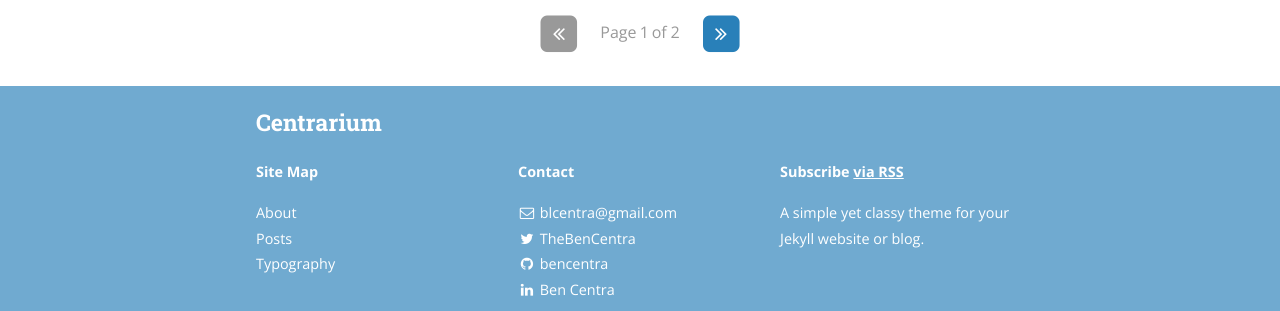
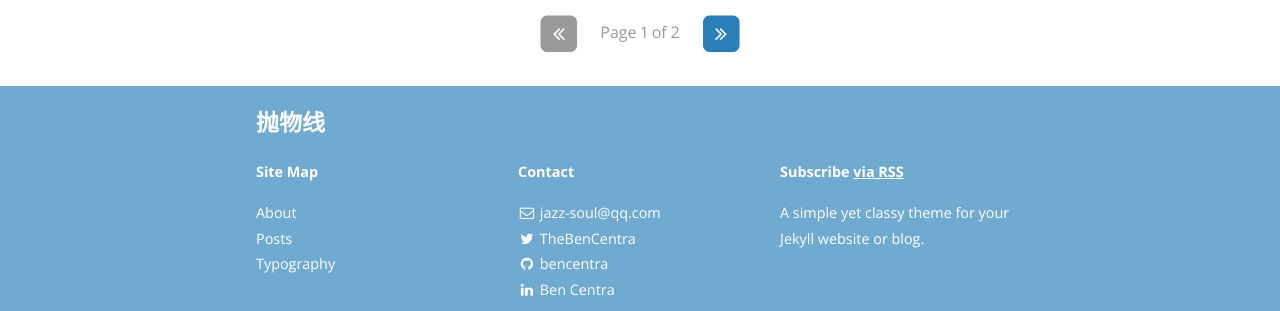
Before and after one commit to paowuxiantravel/paowuxiantravel.github.io, a Jekyll site: the page built from index.html, in a window 1280 px wide and 900 px high, scrolled down 1301 px. Shown: the part 565-876 px from the top of the window. Built offline with Jekyll 4.4.1, drawn with Linux system fonts in a browser that asks for light colours; nearby versions of some CDN libraries; the list of posts is cut into pages by our own code.

Commit message:
Update _config.yml

```diff
--- a/_config.yml
+++ b/_config.yml
@@ -9,17 +9,17 @@ exclude:
   - "/vendor/"
 
 # Site settings
-title: Centrarium
+title: 抛物线
 subtitle: "A simple yet classy theme for your Jekyll website or blog"
-email: blcentra@gmail.com
+email: jazz-soul@qq.com
 name: Ben Centra
 description: >
   A simple yet classy theme for your Jekyll website or blog.
 # Base URL of site (i.e. /blog). It should always start with a slash,
 # and never end with a slash. Set it to a blank value if hosting at the
 # root of your server.
-baseurl: "/centrarium" # the subpath of your site, e.g. /blog/
-url: "http://bencentra.github.io" # the base hostname & protocol for your site
+baseurl: "/paowuxiantravel.github.io" # the subpath of your site, e.g. /blog/
+url: "http://paowuxiantravel.github.io" # the base hostname & protocol for your site
 cover: "/assets/header_image.jpg"
 logo: "/assets/logo.png"
 
@@ -193,6 +193,6 @@ protocols:
 
     twitter_image: "/assets/logo.png"
 
-    os_repo: "https://github.com/bencentra/centrarium.com"
+    os_repo: "https://github.com/paowuxiantravel.github.io/paowuxiantravel.github.io"
     os_rcs_type: "git"
-    os_src: "git@github.com:bencentra/centrarium.com.git"
+    os_src: "git@github.com:paowuxiantravel.github.io/paowuxiantravel.github.io.git"
```
